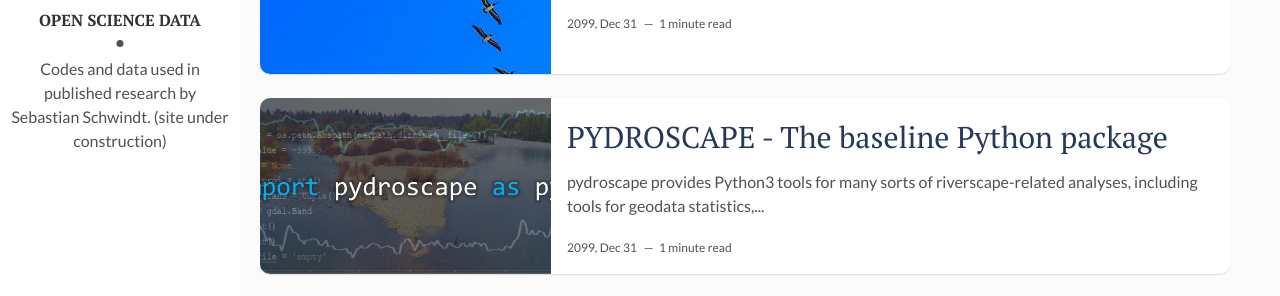
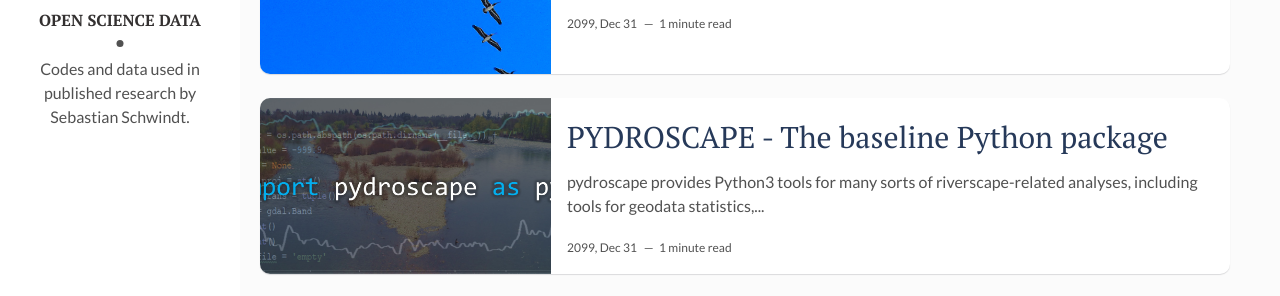
Before and after one commit to sschwindt/OpenScience, a Jekyll site: the page built from index.html, in a window 1280 px wide. Shown: the part 122-418 px from the top of the page. Built offline with Jekyll 4.4.1, drawn with Linux system fonts in a browser that asks for light colours; the list of posts is cut into pages by our own code.

Commit message:
Update _config.yml

```diff
--- a/_config.yml
+++ b/_config.yml
@@ -9,7 +9,7 @@ url: "https://github.com/sschwindt" # the base hostname & protocol for your site
 # Author Settings
 author: Sebastian Schwindt # add your name
 author-img: water.jpg # add your photo
-about-author: Codes and data used in published research by Sebastian Schwindt. (site under construction) # add description
+about-author: Codes and data used in published research by Sebastian Schwindt.
 social-github: sschwindt # add your Github handle
 social-linkedin: sebastian-schwindt # add your Linkedin handle
 social-email: sschwindt[at]ucdavis.edu # add your Email address
@@ -18,7 +18,7 @@ social-email: sschwindt[at]ucdavis.edu # add your Email address
 discus-identifier: # add your discus identifier
 
 # Tracker
-analytics: # Google Analytics
+analytics: 113195988 # Google Analytics
 
 # Build Settings
 markdown: kramdown
```
